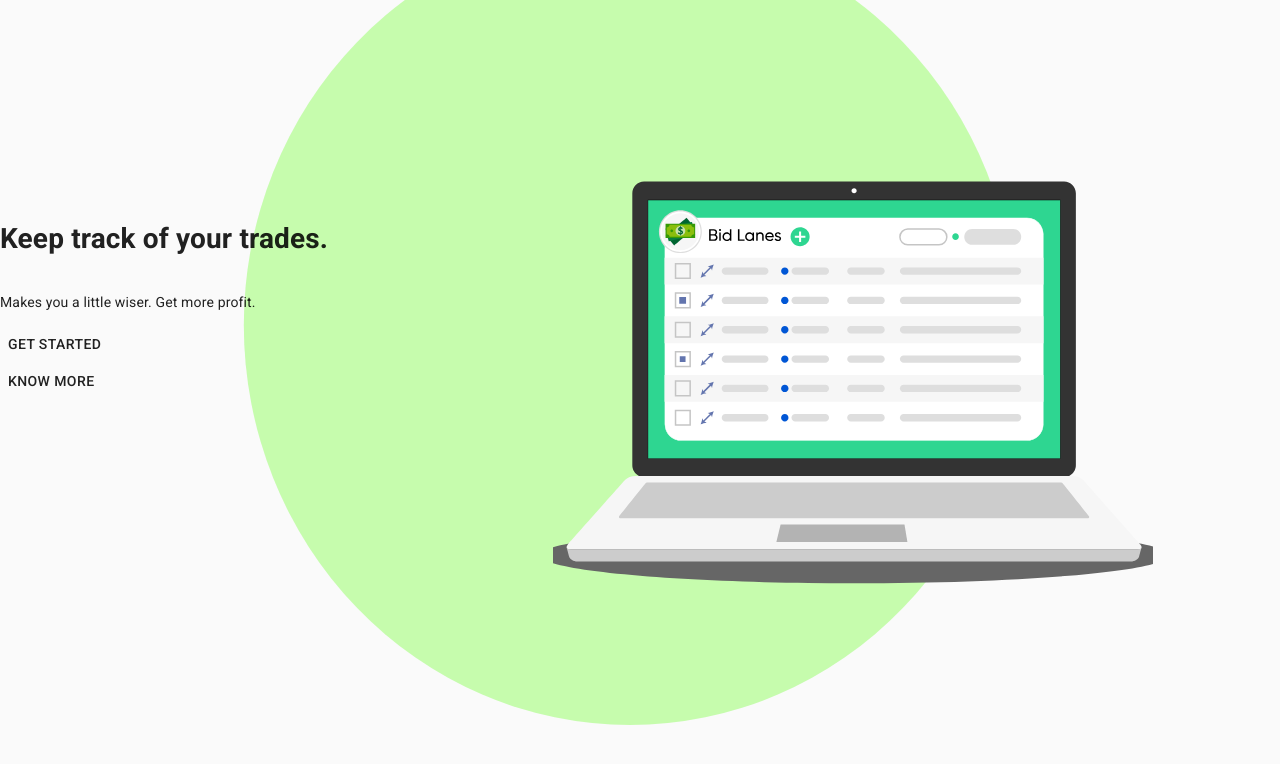
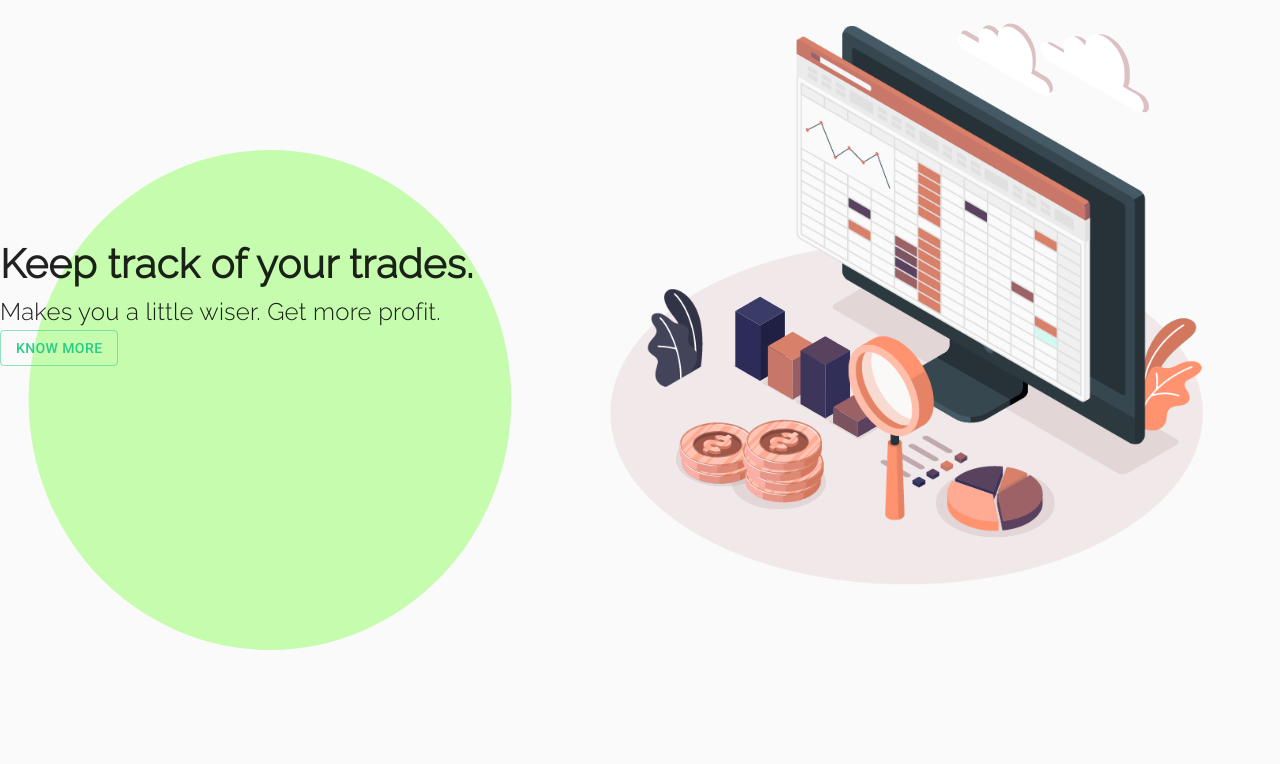
Before and after one commit to VncntDzn/traderie, a Next.js app: page /home/LandingPage in a window 1280 px wide. Shown: the top 764 px of the page. Built offline with nearby package versions, Linux system fonts and the light colour scheme.

Commit message:
minor updates

```diff
--- a/src/pages/home/LandingPage.jsx
+++ b/src/pages/home/LandingPage.jsx
@@ -1,49 +1,69 @@
-import React from 'react';
+import {
+  Grid,
+  Box,
+  Typography,
+  makeStyles,
+  Button,
+  Hidden,
+} from '@material-ui/core';
 import PropTypes from 'prop-types';
-import { Grid, Box, Typography, makeStyles, Button } from '@material-ui/core';
 import Image from 'next/image';
 import Lottie from 'react-lottie';
-import ExcelCloud from 'lottie/ExcelCloud';
+import Chart from 'lottie/Chart';
 import Circle from './svg/Circle.svg';
 
 const defaultOptions = {
   loop: true,
   autoplay: true,
-  animationData: ExcelCloud,
+  animationData: Chart,
   rendererSettings: {
     preserveAspectRatio: 'xMidYMid slice',
   },
 };
 
+const useStyles = makeStyles((theme) => ({
+  headerText: {
+    fontFamily: theme.typography.subtitle1.fontFamily,
+    fontSize: 'clamp(1rem, 5vw, 2.5rem)',
+    fontWeight: '600',
+  },
+  subtitleText: {
+    fontSize: 'clamp(1rem, 5vw, 1.5rem)',
+    fontWeight: '400',
+    fontFamily: theme.typography.subtitle1.fontFamily,
+  },
+}));
 const LandingPage = (props) => {
+  const styles = useStyles();
   return (
     <Grid container item direction='row'>
       <Grid
         container
         item
-        lg={4}
+        lg={5}
         direction='column'
         alignItems='flex-start'
         justify='center'
       >
-        <h1>Keep track of your trades.</h1>
-        <p>Makes you a little wiser. Get more profit.</p>
-        <Button>Get Started</Button>
+        <Typography className={styles.headerText}>
+          Keep track of your trades.
+        </Typography>
+        <Typography className={styles.subtitleText}>
+          Makes you a little wiser. Get more profit.
+        </Typography>
         {/* TODO: SHOULD BE AN ACHOR TAG TO ABOUT PAGE */}
-        <Button>Know More</Button>
-      </Grid>
-      <Grid container item lg={8}>
-        <Lottie options={defaultOptions} height={600} width={600} />
-        <Box
-          overflow='hidden'
-          position='absolute'
-          zIndex={-1}
-          bottom={70}
-          right={250}
-        >
-          <Image src={Circle} height={800} width={800} />
+        <Button variant='outlined' color='primary'>
+          Know More
+        </Button>
+        <Box position='absolute' zIndex={-1} top={150} left={20} bottom={0}>
+          <Image src={Circle} height={500} width={500} />
         </Box>
       </Grid>
+      <Hidden mdDown>
+        <Grid container item lg={7}>
+          <Lottie options={defaultOptions} height={600} width={600} />
+        </Grid>
+      </Hidden>
     </Grid>
   );
 };
--- a/src/styles/theme.js
+++ b/src/styles/theme.js
@@ -10,13 +10,16 @@ const theme = createMuiTheme({
         },
         tertiary: {
             main: '#1B193E'
+        },
+        quarternary: {
+            main: "#FFFFFF"
         }
     },
     typography: {
         h1: {
             fontFamily: 'Montserrat',
             fontWeight: 550,
-            fontSize: 24
+            fontSize: 22
         },
         subtitle1: {
             fontFamily: 'Raleway',
```
Also changed, not shown: src/layouts/Navbar.jsx (+11 -6 lines), src/pages/index.js (+14 -10 lines).
